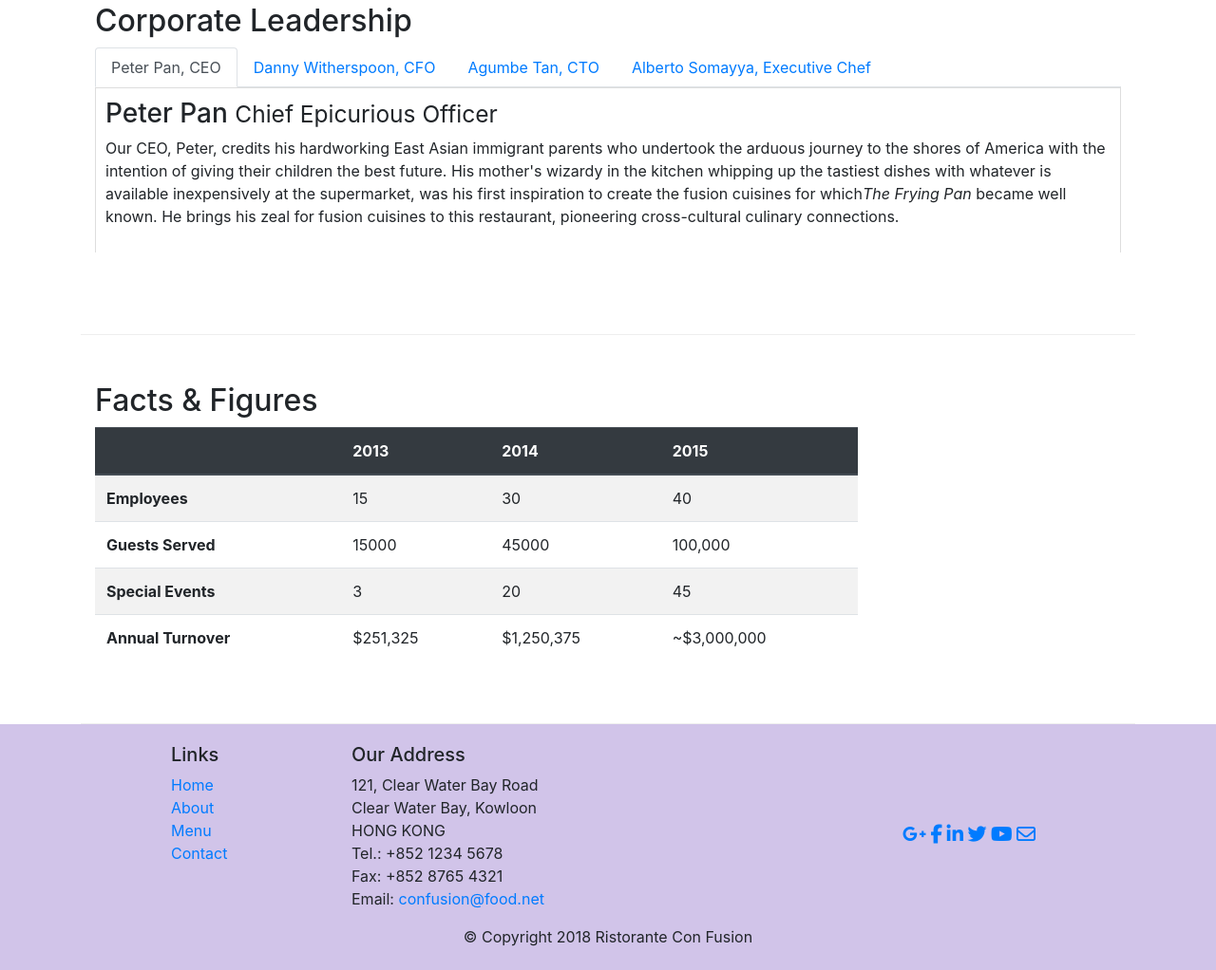
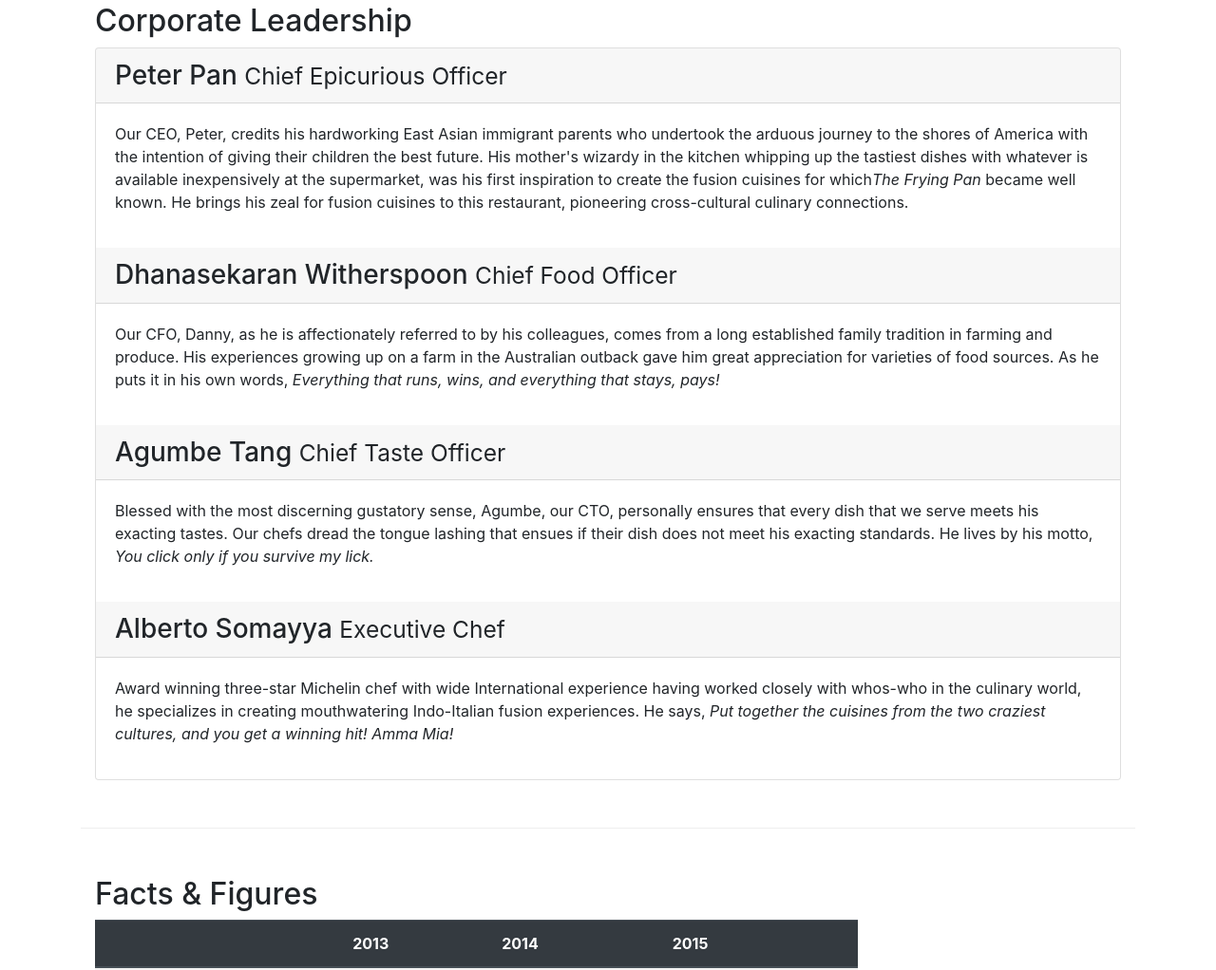
Before and after one commit to utkarshtambe10/Front-end-Framework-Bootstrap4-Course, a plain HTML site: page aboutus.html in a window 1280 px wide. Shown: the part 997-2019 px from the top of the page at 95% size. Drawn offline with nearby package versions, Linux system fonts and the light colour scheme.

Commit message:
accordion

```diff
--- a/aboutus.html
+++ b/aboutus.html
@@ -111,58 +111,75 @@
         <div class="row row-content">
             <div class="col-12">
                 <h2>Corporate Leadership</h2>
-                <ul class="nav nav-tabs">
-                    <li class="nav-item">
-                        <a href="#peter" class="nav-link active" role="tab" data-toggle="tab">Peter Pan, CEO</a>
-                    </li>
-                    <li class="nav-item">
-                        <a href="#danny" class="nav-link" role="tab" data-toggle="tab">Danny Witherspoon, CFO</a>
-                    </li>
-                    <li class="nav-item">
-                        <a href="#agumbe" class="nav-link" role="tab" data-toggle="tab">Agumbe Tan, CTO</a>
-                    </li>
-                    <li class="nav-item">
-                        <a href="#alberto" class="nav-link" role="tab" data-toggle="tab">Alberto Somayya, Executive Chef</a>
-                    </li>
-                </ul>
 
-                <div class="tab-content">
-                    <div role="tabpanel" class="tab-pane fade show active" id="peter">
-                        <h3>Peter Pan <small>Chief Epicurious Officer</small></h3>
-                        <p class="d-none d-sm-block">Our CEO, Peter, credits his hardworking East Asian immigrant
-                            parents
-                            who undertook the arduous journey to the shores of America with the intention of giving
-                            their children the best future.
+                <div id="accordion">
+                    <div class="card">
+                        <div class="card-header" role="tab" id="peterhead">
+                            <h3 class="mb-0">
+                                <a data-toggle="collapse" data-target="#peter">Peter Pan <small>Chief Epicurious
+                                        Officer</small></a>
+                            </h3>
+                        </div>
+                        <div role="tabpanel" class="collapse show" id="peter" data-parent="#accordion">
+                            <div class="card-body">
+                                <p class="d-none d-sm-block">Our CEO, Peter, credits his hardworking East Asian
+                                    immigrant parents
+                                    who undertook the arduous journey to the shores of America with the intention of
+                                    giving their children the best future.
                                     His mother's wizardy in the kitchen whipping up the tastiest dishes with whatever is
-                            available inexpensively at the supermarket, was his first inspiration to create the fusion cuisines
-                            for which<em>The Frying Pan</em> became well known. He brings his zeal for fusion cuisines to
-                            this restaurant, pioneering cross-cultural culinary connections.
+                                    available inexpensively at the supermarket, was his first inspiration to create the
+                                    fusion cuisines for which<em>The Frying Pan</em> became well known. He brings his zeal for fusion
+                                    cuisines to this restaurant, pioneering cross-cultural culinary connections.
                                 </p>
                             </div>
-                    <div role="tabpanel" class="tab-pane fade show" id="danny">
-                        <h3>Dhanasekaran Witherspoon <small>Chief Food Officer</small></h3>
+                        </div>
+                        <div class="card-header" role="tab" id="peterhead">
+                            <h3 class="mb-0">
+                                <a data-toggle="collapse" data-target="#danny">Dhanasekaran Witherspoon <small>Chief Food Officer</small></a>
+                            </h3>
+                        </div>
+                        <div role="tabpanel" class="collapse show" id="danny" data-parent="#accordion">
+                            <div class="card-body">
                                 <p class="d-none d-sm-block">Our CFO, Danny, as he is affectionately referred to by his
                                     colleagues, comes from a long established
                                     family tradition in farming and produce. His experiences growing up on a farm in the
-                            Australian outback gave him great appreciation for varieties of food sources. As he puts it in his own
-                            words, <em>Everything that runs, wins, and everything that stays, pays!</em>
+                                    Australian outback gave him great appreciation for varieties of food sources. As he
+                                    puts it in his own words, <em>Everything that runs, wins, and everything that stays, pays!</em>
                                 </p>
                             </div>
-                    <div role="tabpanel" class="tab-pane fade show" id="agumbe">
-                        <h3>Agumbe Tang <small>Chief Taste Officer</small></h3>
-                        <p class="d-none d-sm-block">Blessed with the most discerning gustatory sense, Agumbe, our CTO,
-                            personally ensures that every dish
-                            that we serve meets his exacting tastes. Our chefs dread the tongue lashing that ensues if
-                            their dish does not meet his exacting standards. He lives by his motto, <em>You click only if you
-                            survive my lick.</em></p>
                         </div>
-                    <div role="tabpanel" class="tab-pane fade show" id="alberto">
-                        <h3>Alberto Somayya <small>Executive Chef</small></h3>
-                        <p class="d-none d-sm-block">Award winning three-star Michelin chef with wide International
-                            experience having worked closely with
-                            whos-who in the culinary world, he specializes in creating mouthwatering Indo-Italian fusion
-                            experiences. He says, <em>Put together the cuisines from the two craziest cultures, and you
-                            get a winning hit! Amma Mia!</em></p>
+                        <div class="card-header" role="tab" id="peterhead">
+                            <h3 class="mb-0">
+                                <a data-toggle="collapse" data-target="#agumbe">Agumbe Tang <small>Chief Taste Officer</small></a>
+                            </h3>
+                        </div>
+                        <div role="tabpanel" class="collapse show" id="agumbe" data-parent="#accordion">
+                            <div class="card-body">
+                                <p class="d-none d-sm-block">Blessed with the most discerning gustatory sense, Agumbe,
+                                    our CTO, personally ensures that every dish
+                                    that we serve meets his exacting tastes. Our chefs dread the tongue lashing that
+                                    ensues if
+                                    their dish does not meet his exacting standards. He lives by his motto, <em>You
+                                    click only if you survive my lick.</em>
+                                </p>
+                            </div>
+                        </div>
+                        <div class="card-header" role="tab" id="peterhead">
+                            <h3 class="mb-0">
+                                <a data-toggle="collapse" data-target="#alberto">Alberto Somayya <small>Executive Chef</small></a>
+                            </h3>
+                        </div>
+                        <div role="tabpanel" class="collapse show" id="alberto" data-parent="#accordion">
+                            <div class="card-body">
+                                <p class="d-none d-sm-block">Award winning three-star Michelin chef with wide
+                                    International experience having worked closely with
+                                    whos-who in the culinary world, he specializes in creating mouthwatering
+                                    Indo-Italian fusion
+                                    experiences. He says, <em>Put together the cuisines from the two craziest cultures,
+                                    and you get a winning hit! Amma Mia!</em>
+                                </p>
+                            </div>
+                        </div>
                     </div>
                 </div>
             </div>
```
Lines whose indentation alone changed are shown as unchanged.
